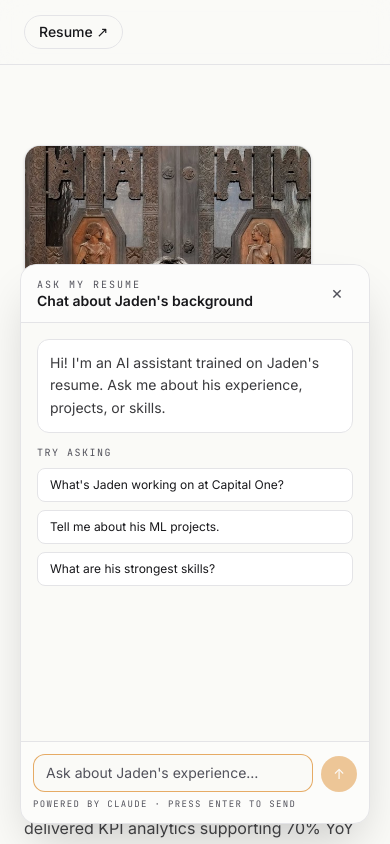
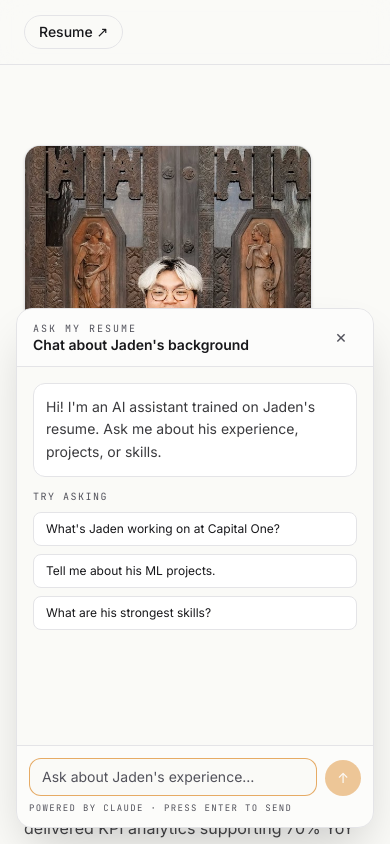
Before and after one commit to jjadenoca/portfoliowebsite, a Next.js app: page / in a window 390 px wide. Both pictures are taken after a click on the button "Open chat with Jaden's AI assistant". Shown: the top 844 px of the page. Built offline with nearby package versions, Linux system fonts and the light colour scheme.

Commit message:
Fix chat panel sizing on narrow viewports
Pin panel between left-4/right-4 on mobile and use dvh for height cap
so it always fits the visible viewport.

```diff
--- a/src/components/ChatWidget.tsx
+++ b/src/components/ChatWidget.tsx
@@ -95,7 +95,7 @@ export default function ChatWidget() {
         <div
           role="dialog"
           aria-label="Chat with Jaden's AI assistant"
-          className="fixed bottom-5 right-5 z-50 w-[calc(100vw-2.5rem)] sm:w-[400px] h-[min(560px,calc(100vh-2.5rem))] flex flex-col rounded-2xl border border-border bg-background shadow-2xl shadow-black/20 overflow-hidden animate-in"
+          className="fixed bottom-4 right-4 left-4 sm:left-auto z-50 sm:w-[380px] max-h-[calc(100dvh-2rem)] h-[520px] flex flex-col rounded-2xl border border-border bg-background shadow-2xl shadow-black/20 overflow-hidden animate-in"
         >
           {/* Header */}
           <div className="flex items-center justify-between px-4 py-3 border-b border-border bg-card/50">
```
